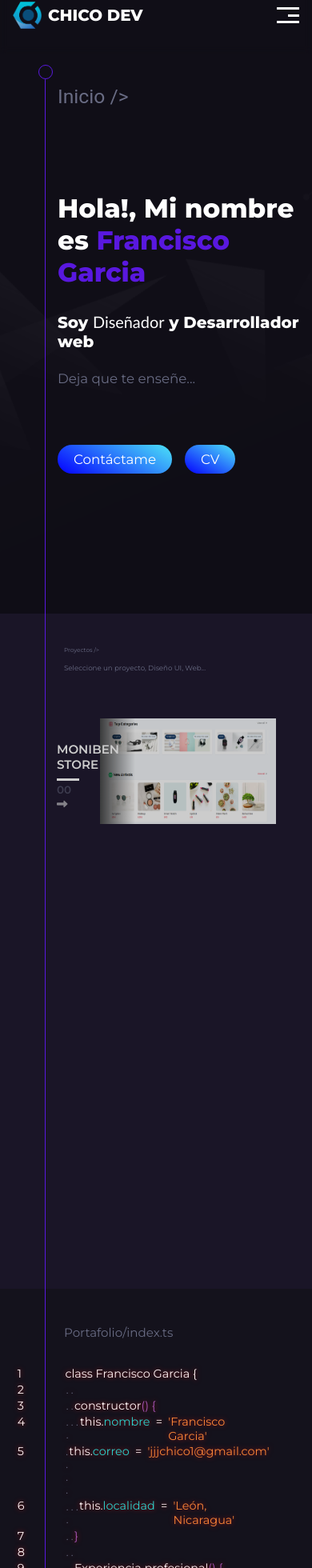
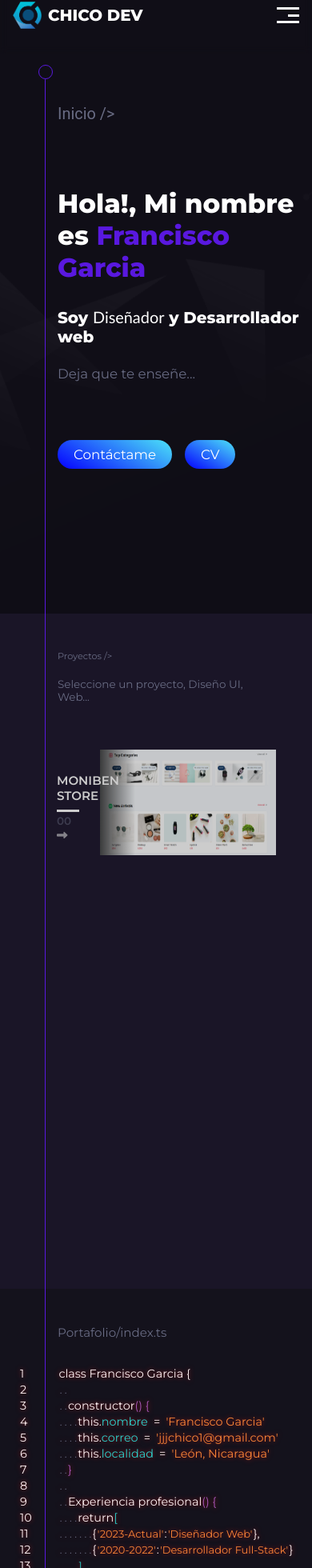
Before and after one commit to francisco-JGC/PortafolioV2, a React (Vite) app: page / in a window 390 px wide. Shown: the part 29-1989 px from the top of the page at 80% size. Built offline with nearby package versions, Linux system fonts and the light colour scheme.

Commit message:
fix: responsive settings

```diff
--- a/src/pages/about/components/code/index.jsx
+++ b/src/pages/about/components/code/index.jsx
@@ -78,9 +78,7 @@ export const Code = () => {
           '2020-2022'
         </span>
         :{' '}
-        <span className="code-line code-text">
-          'Desarrollador Web Full-Stack'
-        </span>{' '}
+        <span className="code-line code-text">'Desarrollador Full-Stack'</span>{' '}
         &#125;
       </div>
       <div
--- a/src/pages/about/components/code/index.scss
+++ b/src/pages/about/components/code/index.scss
@@ -119,8 +119,8 @@
 
 @media (max-width: 768px) {
   .code-container {
-    width: 80vw;
-    padding-left: 5em;
+    width: 100vw;
+    padding-left: 4.5em;
     &::before {
       top: 3em;
       font-size: calc(0.7em + 1vw);
@@ -134,6 +134,10 @@
       font-size: 0.9em;
       text-align: start;
       margin: 0.1em;
+
+      &::before {
+        margin: 0 -3rem;
+      }
 
       .flex {
         display: flex;
--- a/src/pages/about/container/index.scss
+++ b/src/pages/about/container/index.scss
@@ -21,7 +21,7 @@
   .about-page {
     padding: 0;
     min-width: 100vw;
-    height: 90vh;
+    min-height: 90vh;
 
     &::before {
       display: none;
--- a/src/pages/contact/components/Social/index.jsx
+++ b/src/pages/contact/components/Social/index.jsx
@@ -30,7 +30,7 @@ const SOCIAL_ITEMS = [
 export const Social = () => {
   return (
     <div className="social">
-      <span>Contact {'/>'}</span>
+      <span>Contacto {'/>'}</span>
       <div className="links">
         <h3>Buscame en:</h3>
         <div>
--- a/src/pages/contact/components/Social/index.scss
+++ b/src/pages/contact/components/Social/index.scss
@@ -2,7 +2,7 @@
   color: #fff;
 
   span:first-child {
-    font-size: calc(0.4em + 1vw);
+    font-size: calc(0.7em + 1vw);
     color: #696c84;
     position: relative;
   }
--- a/src/pages/contact/container/index.scss
+++ b/src/pages/contact/container/index.scss
@@ -21,7 +21,7 @@
 
 @media (max-width: 768px) {
   .contact-page {
-    padding: 3em 0 0 5em;
+    padding: 3em 0 0 4.5em;
     width: 100%;
     min-height: 90vh;
   }
--- a/src/pages/home/components/Profile/index.scss
+++ b/src/pages/home/components/Profile/index.scss
@@ -90,7 +90,8 @@
     margin-left: 4.5em;
 
     small {
-      font-size: calc(1.3rem + 1vw);
+      font-size: calc(1rem + 1vw);
+      margin: 0;
     }
 
     &__data {
--- a/src/pages/projects/container/index.scss
+++ b/src/pages/projects/container/index.scss
@@ -23,6 +23,10 @@
 
 @media screen and (max-width: 768px) {
   .project-pages {
-    padding: 2em 5em;
+    padding: 2em 4.5em;
+
+    span {
+      font-size: calc(0.6rem + 1vw);
+    }
   }
 }
```
